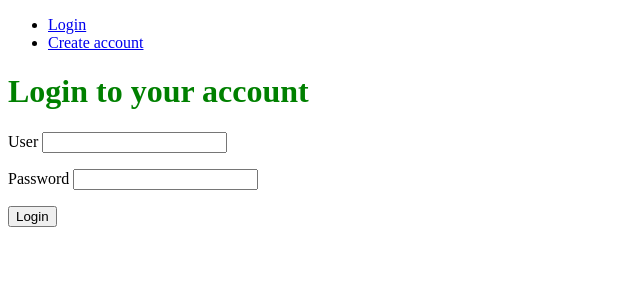
After one commit to HqzMer/tickets-system-flask, a Flask app: page /login in a window 1280 px wide. The commit adds this page. Shown: the top 300 px of the page, without its empty margins (0-640 px from the left). Run offline with Flask 3, Linux system fonts and the light colour scheme.

Commit message:
Implemented flask_login
Implemented authenticated functions, login and logout

```diff
--- a/app.py
+++ b/app.py
@@ -1,8 +1,11 @@
-from flask import Flask, render_template,Blueprint
-from models import db
+from flask import Flask, render_template,request,redirect,url_for
+from models import db,User
 from routes_tickets import ticketsRouting
+from forms import LoginForm
+from flask_login import LoginManager,login_user,logout_user,login_required
 
 app = Flask(__name__)
+
 app.register_blueprint(ticketsRouting)
 
 app.config['SQLALCHEMY_DATABASE_URI'] = 'sqlite:///database.db'
@@ -10,9 +13,58 @@ app.config['SECRET_KEY'] = 'clave_secreta'  # Para formularios y sesiones
 
 db.init_app(app)
 
+# LoginManager is needed for our application
+# to be able to log in and out users
+login_manager = LoginManager()
+login_manager.init_app(app)
+
+@login_manager.user_loader
+def loader_user(user_id):
+    return User.query.get(user_id)
+
 @app.route('/')
 def index():
     return render_template('index.html')
+
+@app.route('/register', methods=["GET", "POST"])
+def register():
+  # If the user made a POST request, create a new user
+    form = LoginForm()
+    if form.validate_on_submit():
+        user = User(username=form.username.data,
+                     password=form.password.data)
+        # Add the user to the database
+        db.session.add(user)
+        # Commit the changes made
+        db.session.commit()
+        # Once user account created, redirect them
+        # to login route (created later on)
+        return redirect(url_for("login"))
+    # Renders sign_up template if user made a GET request
+    return render_template("sign_up.html",form=form)
+
+@app.route("/login", methods=["GET", "POST"])
+def login():
+	# If a post request was made, find the user by
+	# filtering for the username
+    form = LoginForm()
+    if form.validate_on_submit():
+        user = User.query.filter_by(username=form.username.data).first()
+		# Check if the password entered is the
+		# same as the user's password
+        if user.password == form.password.data:
+        # Use the login_user method to log in the user
+            login_user(user)
+            return redirect(url_for("index"))
+		    # Redirect the user back to the home
+		    # (we'll create the home route in a moment)
+    return render_template("login.html", form=form)
+
+@app.route("/logout")
+@login_required
+def logout():
+    logout_user()
+    return redirect(url_for("index"))
 
 
 if __name__ == '__main__':
--- a/forms.py
+++ b/forms.py
@@ -1,8 +1,13 @@
 from flask_wtf import FlaskForm
-from wtforms import StringField, TextAreaField, SubmitField
+from wtforms import StringField, TextAreaField, SubmitField,PasswordField
 from wtforms.validators import DataRequired
 
 class TicketForm(FlaskForm):
     title = StringField('Title', validators=[DataRequired()])
     description = TextAreaField('Description', validators=[DataRequired()])
     submit = SubmitField('Add ticket')
+
+class LoginForm(FlaskForm):
+    username = StringField('User', validators=[DataRequired()])
+    password = PasswordField('Password', validators=[DataRequired()])
+    submit = SubmitField('Login')
--- a/models.py
+++ b/models.py
@@ -1,4 +1,5 @@
 from flask_sqlalchemy import SQLAlchemy
+from flask_login import UserMixin
 
 db = SQLAlchemy()
 
@@ -11,3 +12,8 @@ class Ticket(db.Model):
 
     def __repr__(self):
         return f'<Ticket {self.title}>'
+
+class User(UserMixin, db.Model):
+    id = db.Column(db.Integer, primary_key=True)
+    username = db.Column(db.String(100), unique=True, nullable=False)
+    password = db.Column(db.String(100), nullable=False)
--- a/routes_tickets.py
+++ b/routes_tickets.py
@@ -1,10 +1,12 @@
 from flask import Blueprint,redirect,url_for,render_template
 from models import Ticket,db
 from forms import TicketForm
+from flask_login import login_required
 
 ticketsRouting=Blueprint('ticketsRouting',__name__)
 
 @ticketsRouting.route('/tickets', methods=['GET', 'POST'])
+@login_required
 def tickets():
     form = TicketForm()
     if form.validate_on_submit():
@@ -17,6 +19,7 @@ def tickets():
     return render_template('tickets.html', form=form, tickets=all_tickets)
 
 @ticketsRouting.route('/ticket/<int:id>')
+@login_required
 def ticket_detail(id):
     ticket = Ticket.query.get_or_404(id)
     return render_template('ticket_detail.html', ticket=ticket)
--- /dev/null
+++ b/templates/login.html
@@ -0,0 +1,36 @@
+<!DOCTYPE html>
+<html lang="en">
+<head>
+	<meta charset="UTF-8" />
+	<meta http-equiv="X-UA-Compatible" content="IE=edge" />
+	<meta name="viewport" content="width=device-width, initial-scale=1.0" />
+	<title>Login</title>
+	<style>
+		h1{
+		color: green;
+		}
+	</style>
+</head>
+<body>
+	<nav>
+	<ul>
+		<li><a href="/login">Login</a></li>
+		<li><a href="/register">Create account</a></li>
+	</ul>
+	</nav>
+	<h1>Login to your account</h1>
+    <form method="POST">
+        {{ form.hidden_tag() }}
+        <p>{{ form.username.label }} {{ form.username() }}</p>
+        <p>{{ form.password.label }} {{ form.password() }}</p>
+        <p>{{ form.submit() }}</p>
+    </form>
+	<!-- <form action="#" method="post">
+	<label for="username">Username:</label>
+	<input type="text" name="username" />
+	<label for="password">Password:</label>
+	<input type="password" name="password" />
+	<button type="submit">Submit</button>
+	</form> -->
+</body>
+</html>
```
Also changed, not shown: templates/index.html (+14 -1 lines), templates/sign_up.html (added, +29 -0 lines), templates/ticket_detail.html (+4 -3 lines), templates/tickets.html (+6 -1 lines).
